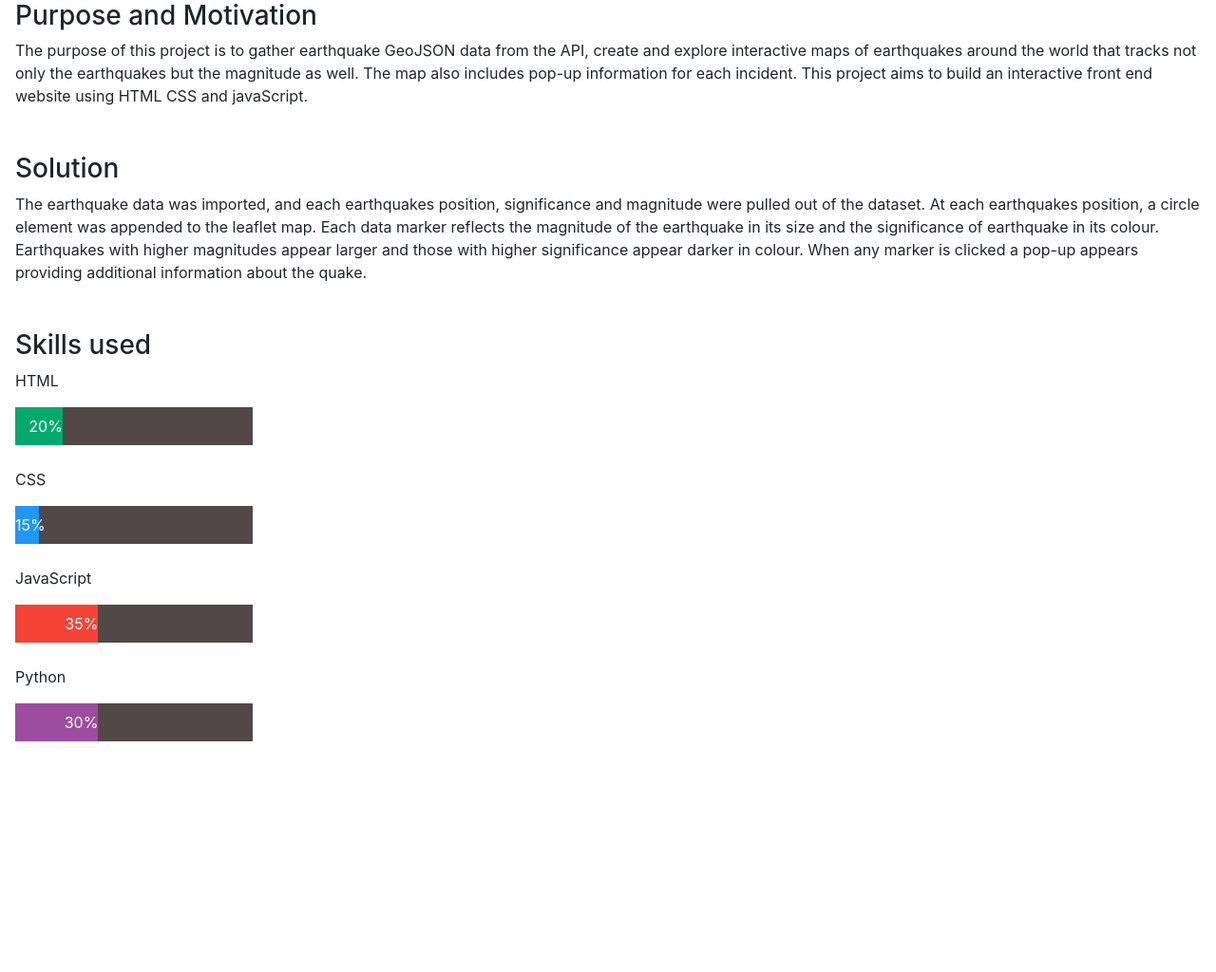
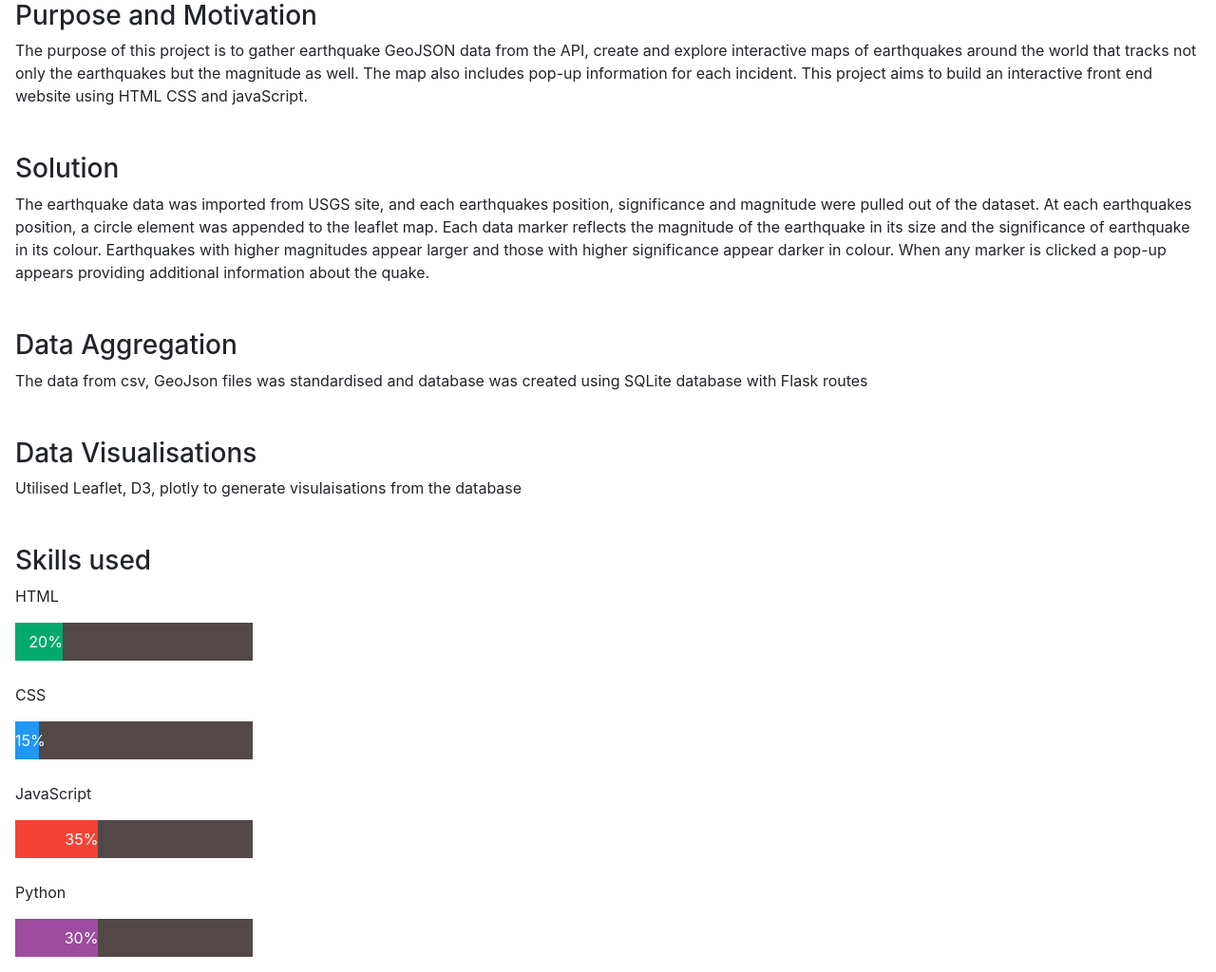
Before and after one commit to P219-C/2_project-visualization, a Flask app: page /about in a window 1280 px wide. Shown: the part 252-1276 px from the top of the page at 95% size. Before the commit the page ends 1033 px from the top, so only its background shows below. Run offline with Flask 2, Linux system fonts and the light colour scheme; some libraries are stand-ins or nearby versions.

Commit message:
About file updated

```diff
--- a/templates/about.html
+++ b/templates/about.html
@@ -28,12 +28,21 @@
     </div>
     <div class="content">
       <h3>Solution</h3>
-      <p>The earthquake data was imported, and each earthquakes position, significance and magnitude
+      <p>The earthquake data was imported from USGS site, and each earthquakes position, significance and magnitude
         were pulled out of the dataset. At each earthquakes position, a circle element was appended to the leaflet map.
         Each data marker reflects the magnitude of the earthquake in its size and the significance of earthquake in its colour. Earthquakes with higher magnitudes appear larger and those with higher significance appear darker in colour. When any marker is clicked a pop-up appears providing additional information about the quake.
 
         </p>
     </div>
+    <div class="content">
+      <h3>Data Aggregation</h3>
+      <p>The data from csv, GeoJson files was standardised and database was created using SQLite database with Flask routes</p>
+    </div>
+    <div class="content">
+      <h3>Data Visualisations</h3>
+      <p>Utilised Leaflet, D3, plotly to generate visulaisations from the database</p>
+    </div>
+
     <div class="content">
       <h3>Skills used</h3>
     <script>
--- a/templates/visualisations.html
+++ b/templates/visualisations.html
@@ -40,10 +40,6 @@
 
 
 
-  <div class="header" id="myHeader">
-    <h2>Scatter plot</h2>
-  </div>
-  <br>
 
 
   <div class="header" id="myHeader">
```
